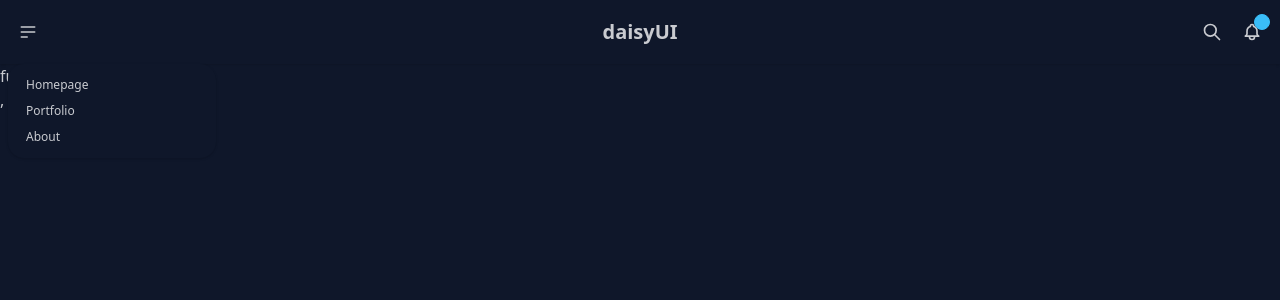
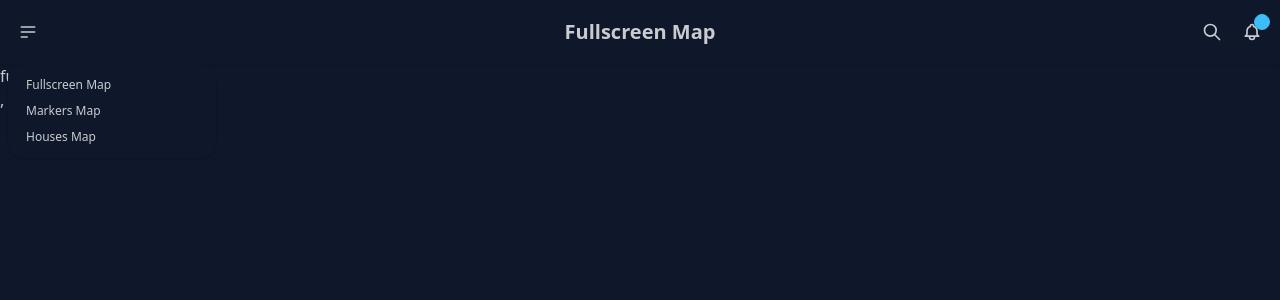
Before and after one commit to Yul1b3th/08-maps-app, an Angular app: page /fullscreen in a window 1280 px wide. Both pictures are taken after a click on the button 28 px from the left and 32 px from the top of the page. Shown: the top 300 px of the page. Built offline with nearby package versions, Linux system fonts and the light colour scheme.

Commit message:
Título en el Navbar - Observable - Señal

```diff
--- a/src/app/shared/components/navbar/navbar.html
+++ b/src/app/shared/components/navbar/navbar.html
@@ -21,14 +21,17 @@
         tabindex="-1"
         class="menu menu-sm dropdown-content bg-base-100 rounded-box z-1 mt-3 w-52 p-2 shadow"
       >
-        <li><a>Homepage</a></li>
-        <li><a>Portfolio</a></li>
-        <li><a>About</a></li>
+        @for (route of routes; track route.path) {
+        <li>
+          <a [routerLink]="route.path">{{ route.title }}</a>
+        </li>
+        }
       </ul>
     </div>
   </div>
   <div class="navbar-center">
-    <a class="btn btn-ghost text-xl">daisyUI</a>
+    <!-- <a class="btn btn-ghost text-xl">daisyUI</a> -->
+    <a class="btn btn-ghost text-xl">{{ pageTitle$ | async }}</a>
   </div>
   <div class="navbar-end">
     <button class="btn btn-ghost btn-circle">
--- a/src/app/shared/components/navbar/navbar.ts
+++ b/src/app/shared/components/navbar/navbar.ts
@@ -1,8 +1,39 @@
-import { Component } from '@angular/core';
+import { Component, inject } from '@angular/core';
+import { AsyncPipe } from '@angular/common';
+import { NavigationEnd, Router, RouterLink } from '@angular/router';
+import { toSignal } from '@angular/core/rxjs-interop';
+import { filter, map, tap } from 'rxjs';
+import { routes } from '../../../app.routes';
 
 @Component({
   selector: 'app-navbar',
-  imports: [],
+  imports: [RouterLink, AsyncPipe],
   templateUrl: './navbar.html',
 })
-export class Navbar {}
+export class Navbar {
+  router = inject(Router);
+  routes = routes
+    .map((route) => ({
+      path: route.path,
+      title: `${route.title ?? 'Mapas en Angular'}`,
+    }))
+    .filter((route) => route.path !== '**');
+
+  pageTitle$ = this.router.events.pipe(
+    filter((event) => event instanceof NavigationEnd),
+    // tap((event) => console.log(event)),
+    map((event) => event.url),
+    map((url) => this.routes.find((route) => `/${route.path}` === url)?.title ?? 'Mapas en Angular')
+  );
+
+  pageTitle = toSignal(
+    this.router.events.pipe(
+      filter((event) => event instanceof NavigationEnd),
+      // tap((event) => console.log(event)),
+      map((event) => event.url),
+      map(
+        (url) => this.routes.find((route) => `/${route.path}` === url)?.title ?? 'Mapas en Angular'
+      )
+    )
+  );
+}
```
